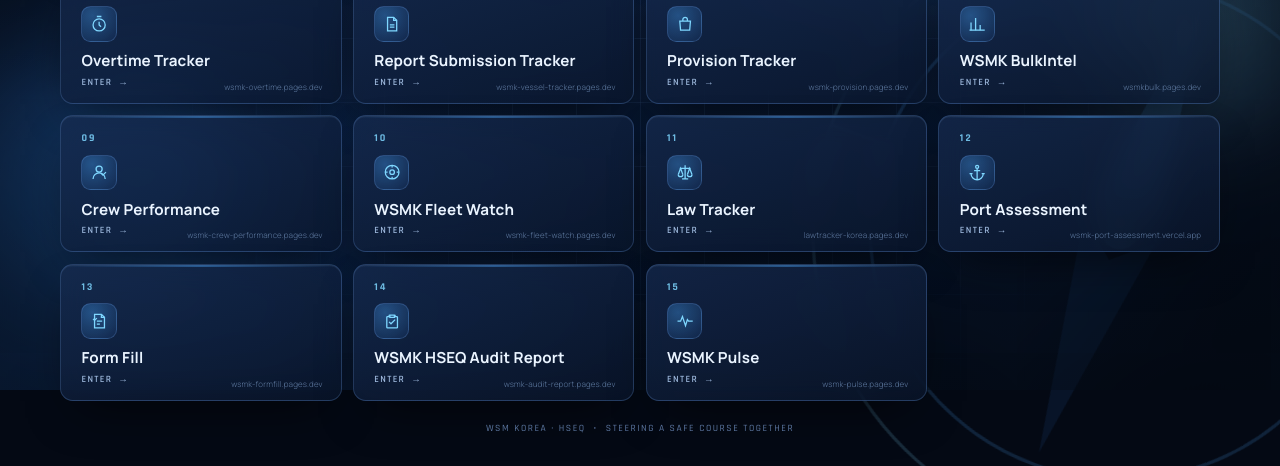
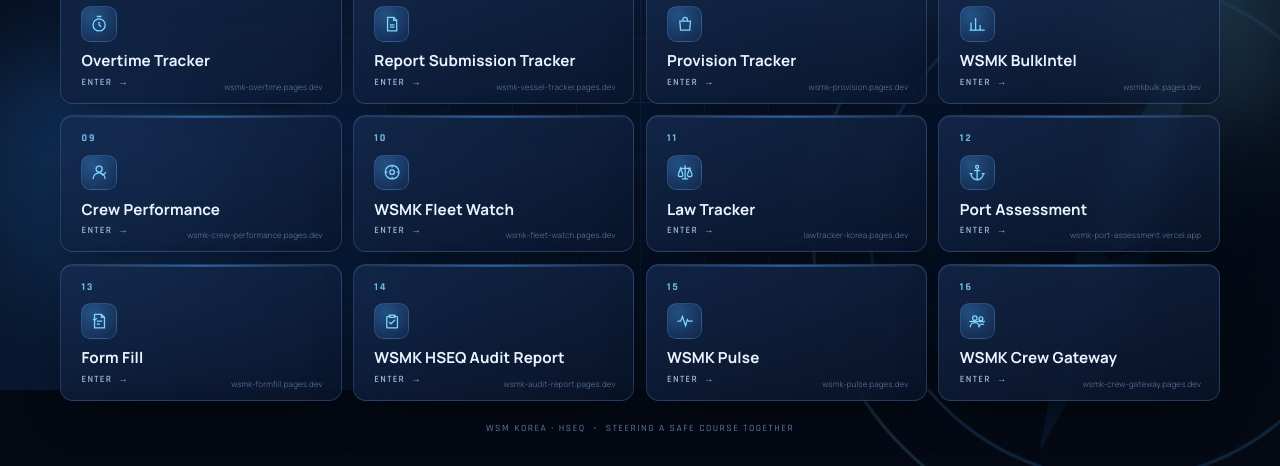
Before and after one commit to brightatsea-alt/wsmk-gateway, a plain HTML site: page index.html in a window 1280 px wide. Shown: the part 410-876 px from the top of the page. Drawn offline with Linux system fonts and the light colour scheme; a script that the page names is missing.

Commit message:
Add WSMK Crew Gateway card (16)

```diff
--- a/index.html
+++ b/index.html
@@ -196,6 +196,7 @@
   .g-in-13{animation:rise .7s 2.04s forwards}
   .g-in-14{animation:rise .7s 2.16s forwards}
   .g-in-15{animation:rise .7s 2.28s forwards}
+  .g-in-16{animation:rise .7s 2.4s forwards}
 
   footer{margin-top:clamp(14px,2.6vh,46px);font-size:clamp(8.5px,1.2vh,11.5px);
     letter-spacing:.16em;text-transform:uppercase;
@@ -433,6 +434,18 @@
         </div>
         <span class="host">wsmk-pulse.pages.dev</span>
       </a>
+
+      <a class="gate g-in-16" href="https://wsmk-crew-gateway.pages.dev/" target="_blank" rel="noopener">
+        <span class="idx">16</span>
+        <span class="ic">
+          <svg viewBox="0 0 24 24"><circle cx="9" cy="8" r="3"/><circle cx="17" cy="9" r="2.5"/><path d="M3 20a6 6 0 0112 0"/><path d="M14 20a4.5 4.5 0 017-3.5"/><path d="M2 12l2 1 2-1 2 1 2-1 2 1 2-1 2 1 2-1 2 1 2-1"/></svg>
+        </span>
+        <div>
+          <h3>WSMK Crew Gateway</h3>
+          <span class="go">Enter <span class="arw">→</span></span>
+        </div>
+        <span class="host">wsmk-crew-gateway.pages.dev</span>
+      </a>
     </div>
 
     <footer>WSM Korea · HSEQ &nbsp;•&nbsp; Steering a safe course together</footer>
```
